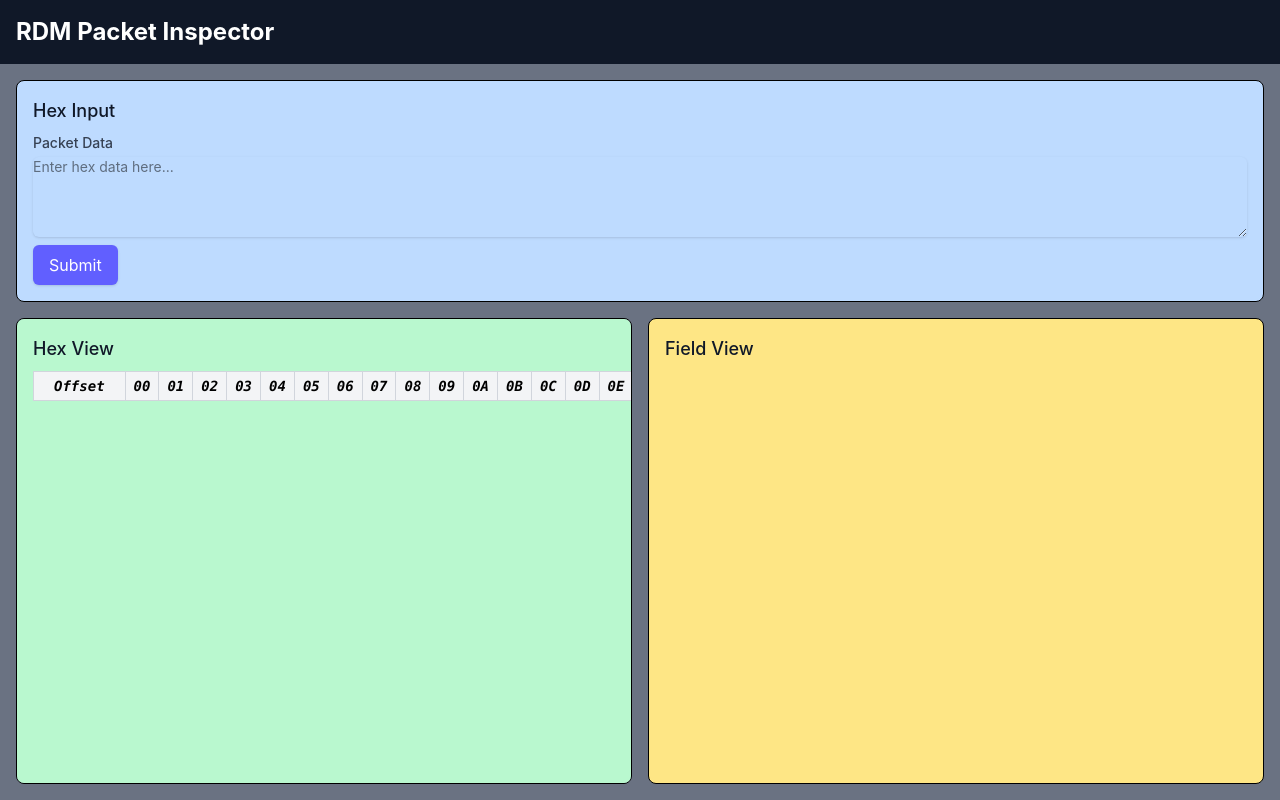
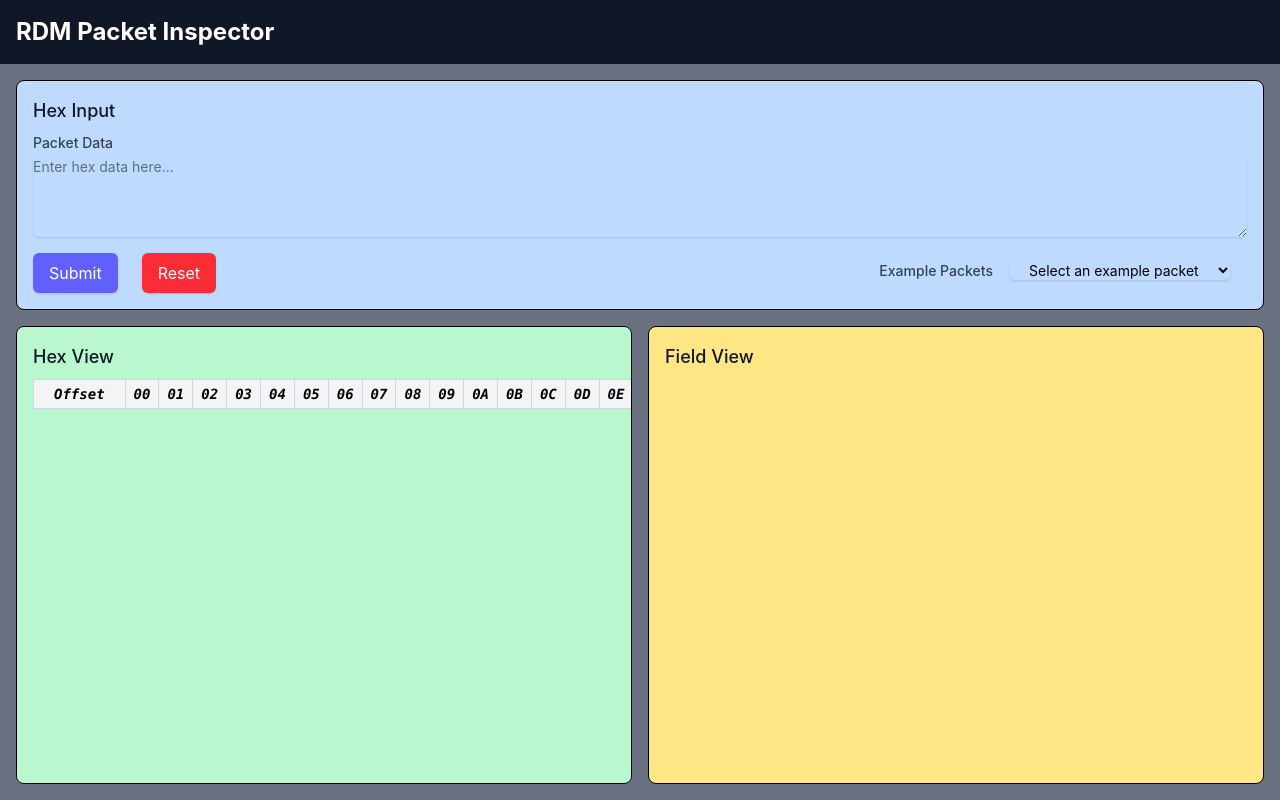
Before and after one commit to r-chua/rdm-packet-inspector, a React (Vite) app: page / in a window 1280 px wide. Built offline with nearby package versions, Linux system fonts and the light colour scheme.

Commit message:
feat: hex input improvements (#32)
* feat: input reset button

* refactor: controlled hex input

* feat: example dropdown selector

```diff
--- a/src/components/HexInput.tsx
+++ b/src/components/HexInput.tsx
@@ -5,13 +5,32 @@ type HexInputProps = {
   onParse: (hexString: string) => void;
 };
 
+const EXAMPLE_PACKETS = [
+  {
+    label: 'Discover Unique',
+    value:
+      'cc 01 24 ff ff ff ff ff ff 01 02 03 04 05 06 01 00 00 00 00 10 ' +
+      '00 01 0c 00 00 00 00 00 00 ff ff ff ff ff ff 0d 17',
+  },
+];
+
 export function HexInput({ onParse }: HexInputProps) {
-  const textareaRef = React.useRef<HTMLTextAreaElement>(null);
+  const [textAreaValue, setTextAreaValue] = React.useState('');
 
   const handleSubmit = () => {
-    const hexInput = textareaRef.current?.value || '';
-    onParse(hexInput);
+    onParse(textAreaValue);
   };
+
+  const handleClear = () => {
+    setTextAreaValue('');
+    onParse(''); // Clear the parsed data as well
+  };
+
+  const selectValue = EXAMPLE_PACKETS.some(
+    (packet) => packet.value === textAreaValue
+  )
+    ? textAreaValue
+    : '';
 
   return (
     <section className="p-4">
@@ -24,7 +43,6 @@ export function HexInput({ onParse }: HexInputProps) {
           Packet Data
         </label>
         <textarea
-          ref={textareaRef}
           id="hex-input"
           className={cn(
             'mt-1 block w-full rounded-md',
@@ -35,9 +53,14 @@ export function HexInput({ onParse }: HexInputProps) {
           spellCheck={false}
           autoComplete="off"
           placeholder="Enter hex data here..."
+          value={textAreaValue}
+          onChange={(e) => {
+            setTextAreaValue(e.target.value);
+          }}
         />
 
-        <div>
+        <div className="mt-2 flex gap-2 items-center">
+          <div className="flex-initial">
             <button
               type="button"
               onClick={handleSubmit}
@@ -50,6 +73,51 @@ export function HexInput({ onParse }: HexInputProps) {
             >
               Submit
             </button>
+
+            <button
+              type="button"
+              onClick={handleClear}
+              className={cn(
+                'mt-2 ml-6 px-4 py-2 rounded-md shadow-sm',
+                'bg-red-500 text-white',
+                'hover:bg-red-600',
+                'focus:ring-2 focus:ring-offset-2 focus:ring-red-500'
+              )}
+            >
+              Reset
+            </button>
+          </div>
+
+          <div className="flex-initial ml-auto mr-4">
+            <label
+              htmlFor="hex-select"
+              className="text-sm font-medium text-gray-700 mr-4"
+            >
+              Example Packets
+            </label>
+            <select
+              id="hex-select"
+              className={cn(
+                'px-4',
+                'mt-1 rounded-md',
+                'border-gray-300 shadow-sm sm:text-sm',
+                'focus:border-indigo-500 focus:ring-indigo-500'
+              )}
+              onChange={(e) => {
+                const selectedValue = e.target.value;
+                setTextAreaValue(selectedValue);
+                onParse(selectedValue);
+              }}
+              value={selectValue}
+            >
+              <option value="">Select an example packet</option>
+              {EXAMPLE_PACKETS.map((packet) => (
+                <option key={packet.label} value={packet.value}>
+                  {packet.label}
+                </option>
+              ))}
+            </select>
+          </div>
         </div>
       </form>
     </section>
```
Also changed, not shown: 1 other file (tests, documents, lock files or other folders). Lines whose indentation alone changed are shown as unchanged.
